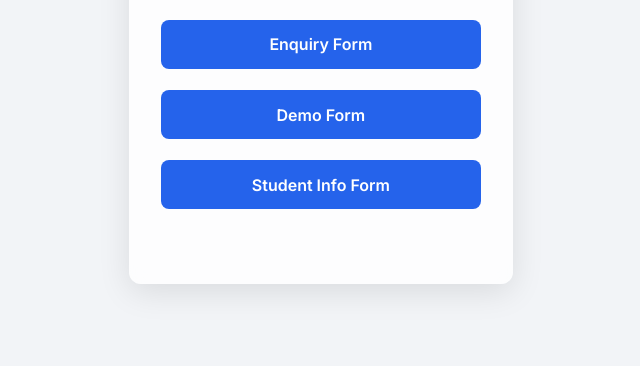
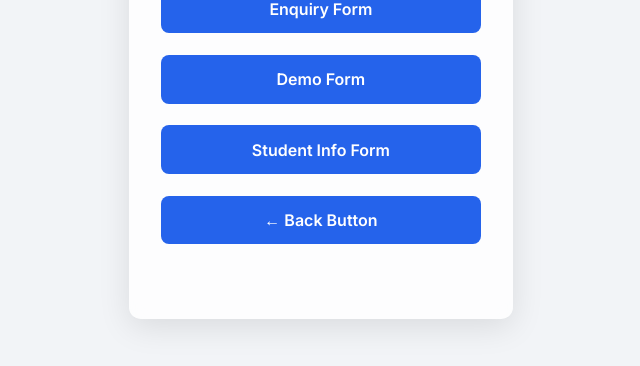
Before and after one commit to manoj-oz/KPH, a website with bundled scripts: page public/SelectAForm.html in a window 1280 px wide. Shown: the part 316-682 px from the top of the page, without its empty margins (383-1023 px from the left). Built offline with nearby package versions, Linux system fonts and the light colour scheme.

Commit message:
Access forms

```diff
--- a/public/SelectAForm.html
+++ b/public/SelectAForm.html
@@ -29,6 +29,8 @@
         <a href="EnquiryForm.html" class="signup-btn btn-submit" style="text-align: center;">Enquiry Form</a>
         <a href="DemoForm.html" class="signup-btn btn-submit" style="text-align: center;">Demo Form</a>
         <a href="StudentForm.html" class="signup-btn btn-submit" style="text-align: center;">Student Info Form</a>
+
+        <a href="login.html" class="signup-btn btn-submit" style="text-align: center;">← Back Button</a>
       </div>
 
     </section>
```
